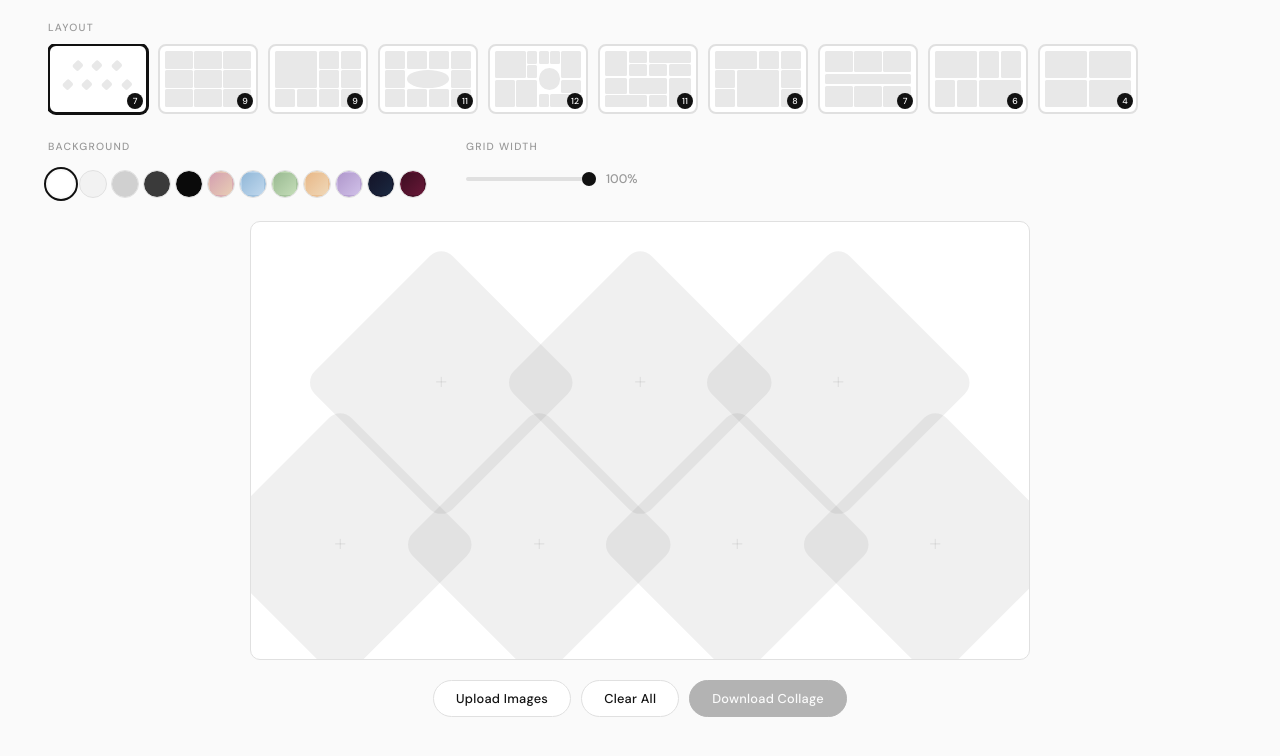
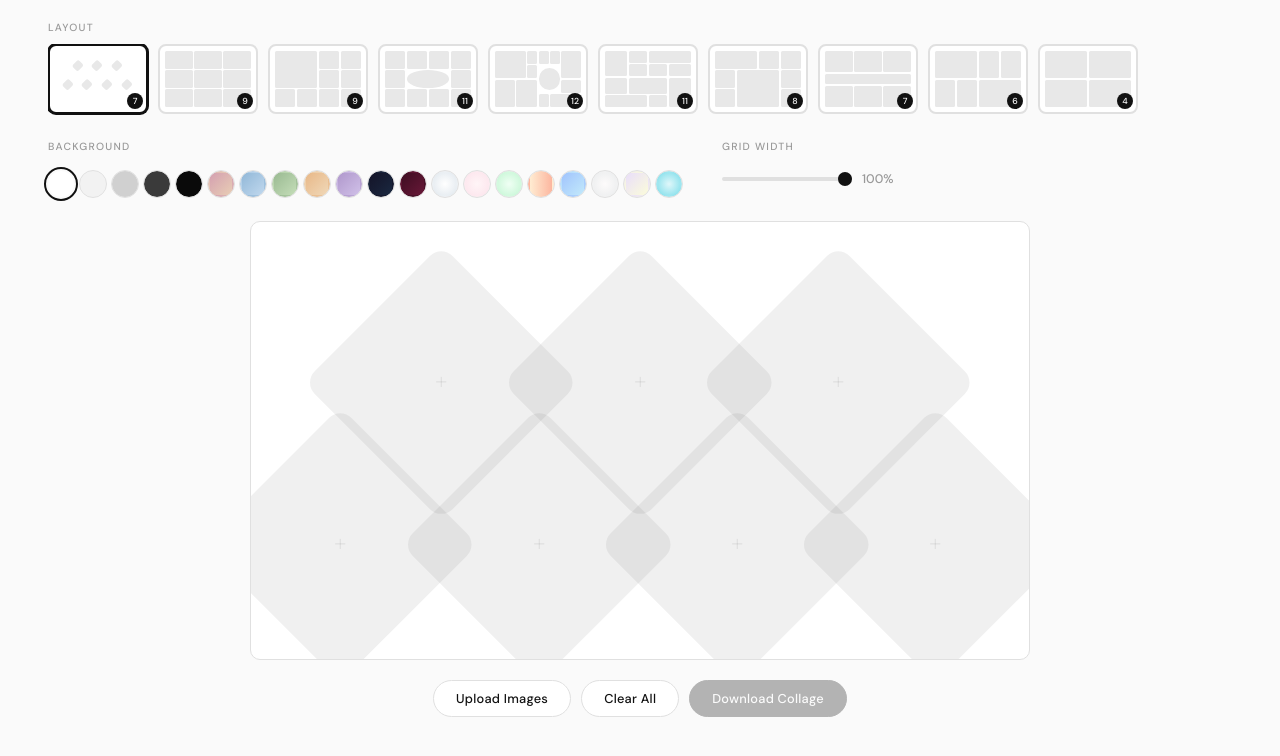
Before and after one commit to AccoladesIO/collage-studio, a plain HTML site: page index.html in a window 1280 px wide. Shown: the part 78-834 px from the top of the page. Drawn offline with nearby package versions, Linux system fonts and the light colour scheme.

Commit message:
collage web complete

```diff
--- a/index.html
+++ b/index.html
@@ -738,6 +738,14 @@
                 { name: 'Lavender', css: 'linear-gradient(135deg, #b098cc 0%, #d0c0e8 100%)' },
                 { name: 'Midnight', css: 'linear-gradient(135deg, #141428 0%, #1a2840 100%)' },
                 { name: 'Wine', css: 'linear-gradient(135deg, #3e0e22 0%, #681838 100%)' },
+                { name: 'Cloud', css: 'radial-gradient(circle, #ffffff 0%, #e1e8ee 100%)' },
+                { name: 'Petal', css: 'radial-gradient(circle, #fff5f7 0%, #fce4ec 100%)' },
+                { name: 'Mint Glow', css: 'radial-gradient(circle, #f0fff4 0%, #c6f6d5 100%)' },
+                { name: 'Sunset Silk', css: 'linear-gradient(to right, #ffecd2 0%, #fcb69f 100%)' },
+                { name: 'Twilight', css: 'linear-gradient(to bottom right, #a1c4fd 0%, #c2e9fb 100%)' },
+                { name: 'Sand', css: 'radial-gradient(circle, #fdfbfb 0%, #ebedee 100%)' },
+                { name: 'Heather', css: 'linear-gradient(135deg, #e9defa 0%, #fbfcdb 100%)' },
+                { name: 'Ocean Mist', css: 'radial-gradient(circle, #e0f7fa 0%, #80deea 100%)' }
             ];
 
         /** @type {number} */
```
Lines whose indentation alone changed are shown as unchanged.
